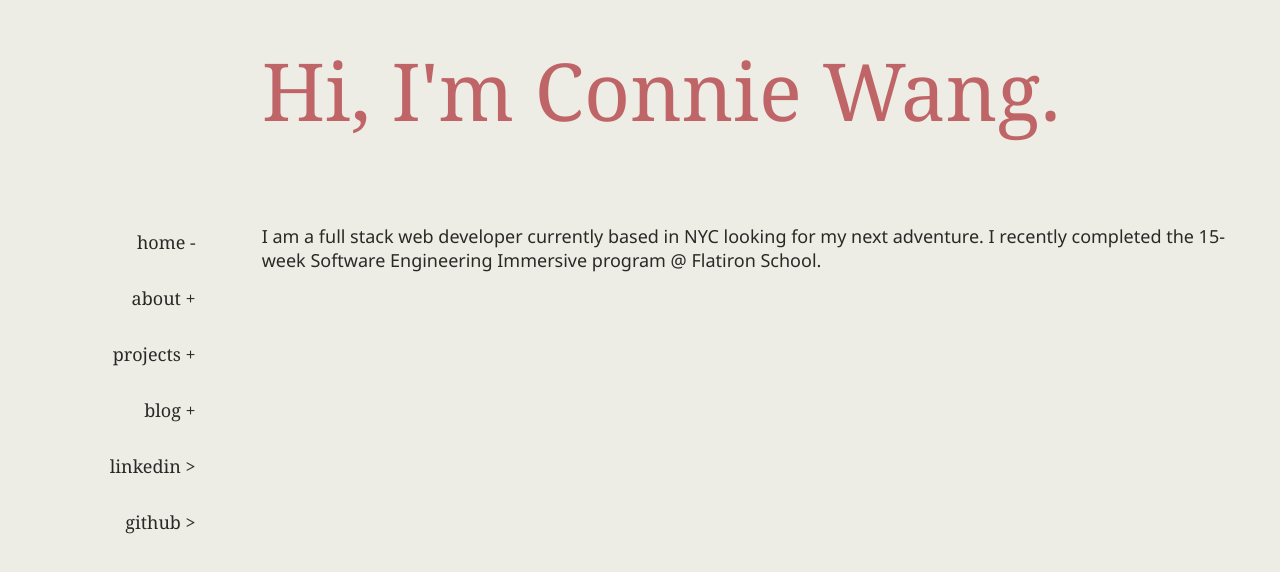
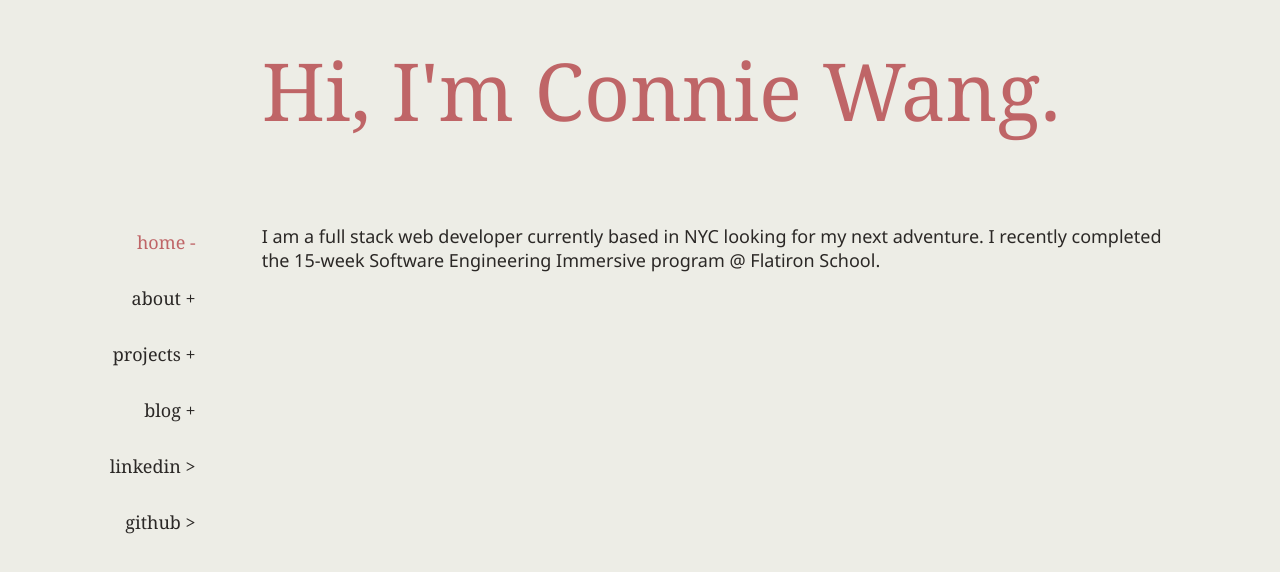
Before and after one commit to c0nniewang/c0nniewang.github.io, a React (Create React App) app in the folder portfolio-page/: page / in a window 1280 px wide. Shown: the part 150-722 px from the top of the page. Built offline with nearby package versions, Linux system fonts and the light colour scheme; the HTML template or start-up script is replaced by a standard one.

Commit message:
styling for sidebar

```diff
--- a/portfolio-page/src/App.css
+++ b/portfolio-page/src/App.css
@@ -5,7 +5,7 @@ header {
 main {
   grid-area: main;
   padding: 15px;
-  margin-right: 10px;
+  margin-right: 10%;
 }
 
 footer {
@@ -65,6 +65,7 @@ footer {
   text-decoration: underline;
   text-underline-position: under;
   text-decoration-color: #BF6567;
+  color: #BF6567;
 }
 
 a:link {
@@ -72,5 +73,10 @@ a:link {
 }
 
 hr.style {
-  border-top: 1px solid #BF6567;
+  border-top: 2px solid #BF6567;
+  text-align: left;
 }
+
+h1 {
+  color: #4F4846;
+}
--- a/portfolio-page/src/components/Sidebar.js
+++ b/portfolio-page/src/components/Sidebar.js
@@ -20,24 +20,28 @@ const Sidebar = (props) => {
         id="linkedin">linkedin >
       </a>
       <a
+        style={{"color": `${state.activeItem === 'medium' ? "#BF6567" : "#2B2826"}`} }
         className="button"
         id="medium"
         onClick={(ev) => props.handleClick(ev)}
         >blog {state.activeItem === 'medium' ? " -" : " +"}
       </a>
       <a
+        style={{"color": `${state.activeItem === 'projects' ? "#BF6567" : "#2B2826"}`} }
         className="button"
         id="projects"
         onClick={(ev) => props.handleClick(ev)}
         >projects {state.activeItem === 'projects' ? " -" : " +"}
       </a>
       <a
+        style={{"color": `${state.activeItem === 'about' ? "#BF6567" : "#2B2826"}`} }
         className="button"
         id="about"
         onClick={(ev) => props.handleClick(ev)}
         >about {state.activeItem === 'about' ? " -" : " +"}
       </a>
       <a
+        style={{"color": `${state.activeItem === 'home' ? "#BF6567" : "#2B2826"}`} }
         className="button"
         id="home"
         onClick={(ev) => props.handleClick(ev)}
```
